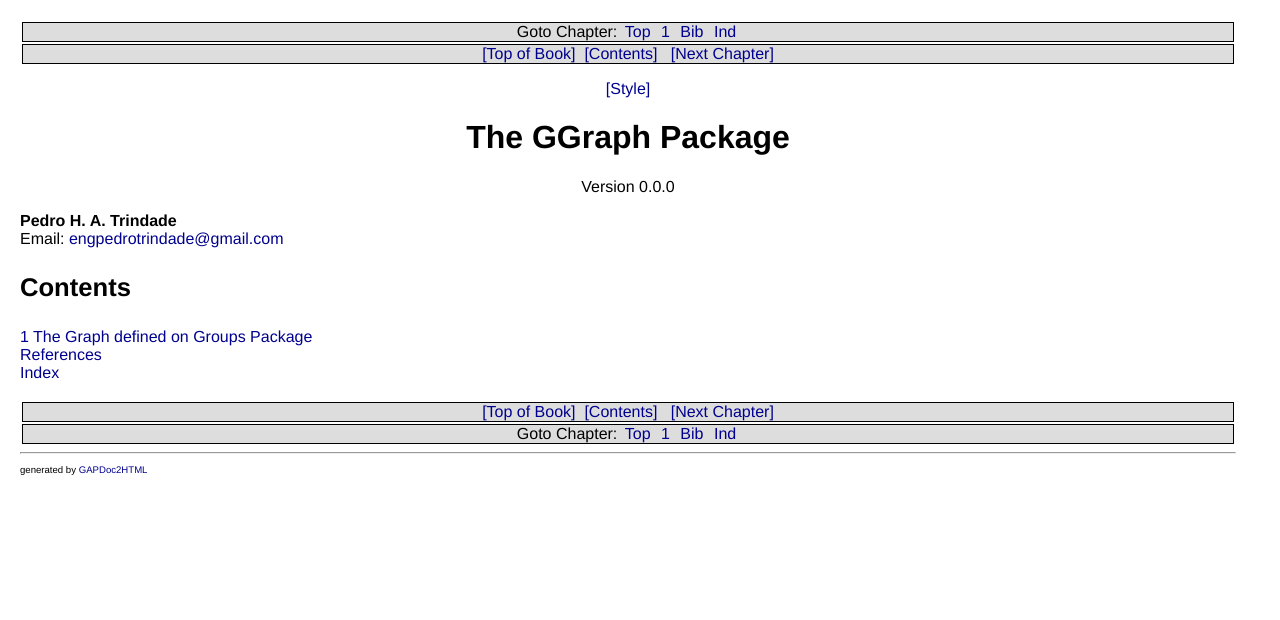
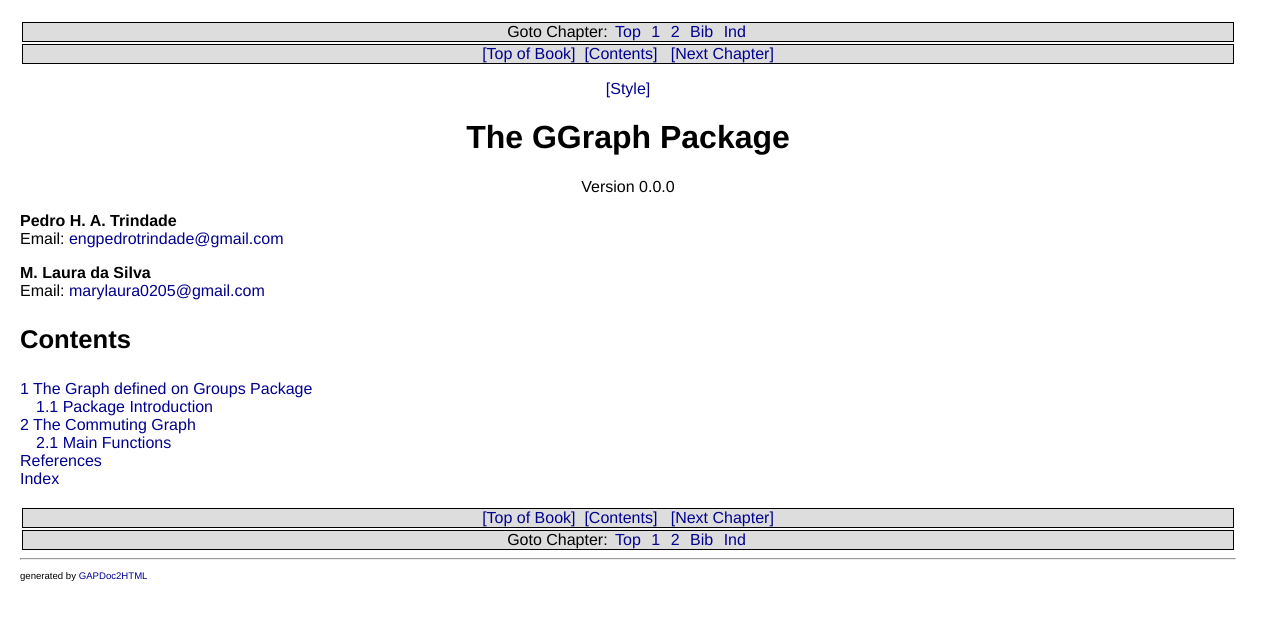
Before and after one commit to pedrotrin13334/GGraph, a Jekyll site: the page doc/chap0.html, which Jekyll copies as it is, in a window 1280 px wide. Shown: the top 620 px of the page. Built offline with Jekyll 4.4.1, drawn with Linux system fonts in a browser that asks for light colours.

Commit message:
[Added initial Commutative Graph Documentation]
    - Added an initial attempt of documenting the functions declared
      for the commutative graph implementation.

```diff
--- a/doc/chap0.html
+++ b/doc/chap0.html
@@ -15,7 +15,7 @@
 <body class="chap0"  onload="jscontent()">
 
 
-<div class="chlinktop"><span class="chlink1">Goto Chapter: </span><a href="chap0.html">Top</a>  <a href="chap1.html">1</a>  <a href="chapBib.html">Bib</a>  <a href="chapInd.html">Ind</a>  </div>
+<div class="chlinktop"><span class="chlink1">Goto Chapter: </span><a href="chap0.html">Top</a>  <a href="chap1.html">1</a>  <a href="chap2.html">2</a>  <a href="chapBib.html">Bib</a>  <a href="chapInd.html">Ind</a>  </div>
 
 <div class="chlinkprevnexttop">&nbsp;<a href="chap0.html">[Top of Book]</a>&nbsp;  <a href="chap0.html#contents">[Contents]</a>&nbsp;  &nbsp;<a href="chap1.html">[Next Chapter]</a>&nbsp;  </div>
 
@@ -32,6 +32,10 @@
 
   </b>
 <br />Email: <span class="URL"><a href="mailto:engpedrotrindade@gmail.com">engpedrotrindade@gmail.com</a></span>
+</p><p><b>M. Laura da Silva
+
+  </b>
+<br />Email: <span class="URL"><a href="mailto:marylaura0205@gmail.com">marylaura0205@gmail.com</a></span>
 </p>
 
 <p><a id="s0ss1" name="s0ss1"></a></p>
@@ -40,6 +44,21 @@
 <h3>Contents<a id="contents" name="contents"></a></h3>
 
 <div class="ContChap"><a href="chap1.html#s0ss0">1 <span class="Heading">The Graph defined on Groups Package</span></a>
+<div class="ContSect"><span class="tocline"><span class="nocss">&nbsp;</span><a href="chap1.html#s1ss0">1.1 <span class="Heading">Package Introduction</span></a>
+</span>
+</div>
+</div>
+<div class="ContChap"><a href="chap2.html#s0ss0">2 <span class="Heading">The Commuting Graph</span></a>
+<div class="ContSect"><span class="tocline"><span class="nocss">&nbsp;</span><a href="chap2.html#s1ss0">2.1 <span class="Heading">Main Functions</span></a>
+</span>
+<div class="ContSSBlock">
+<span class="ContSS"><br /><span class="nocss">&nbsp;&nbsp;</span><a href="chap2.html#s1ss1">2.1-1 CommDegree</a></span>
+<span class="ContSS"><br /><span class="nocss">&nbsp;&nbsp;</span><a href="chap2.html#s1ss2">2.1-2 MaxAbelianSubgroup</a></span>
+<span class="ContSS"><br /><span class="nocss">&nbsp;&nbsp;</span><a href="chap2.html#s1ss3">2.1-3 CommDegreeGroupFind</a></span>
+<span class="ContSS"><br /><span class="nocss">&nbsp;&nbsp;</span><a href="chap2.html#s1ss4">2.1-4 PrimeCommDegreeGroupFind</a></span>
+<span class="ContSS"><br /><span class="nocss">&nbsp;&nbsp;</span><a href="chap2.html#s1ss5">2.1-5 NilpotentCommDegreeGroupFind</a></span>
+<span class="ContSS"><br /><span class="nocss">&nbsp;&nbsp;</span><a href="chap2.html#s1ss6">2.1-6 NilpotentPrimeCommDegreeGroupFind</a></span>
+</div></div>
 </div>
 <div class="ContChap"><a href="chapBib.html"><span class="Heading">References</span></a></div>
 <div class="ContChap"><a href="chapInd.html"><span class="Heading">Index</span></a></div>
@@ -49,7 +68,7 @@
 <div class="chlinkprevnextbot">&nbsp;<a href="chap0.html">[Top of Book]</a>&nbsp;  <a href="chap0.html#contents">[Contents]</a>&nbsp;  &nbsp;<a href="chap1.html">[Next Chapter]</a>&nbsp;  </div>
 
 
-<div class="chlinkbot"><span class="chlink1">Goto Chapter: </span><a href="chap0.html">Top</a>  <a href="chap1.html">1</a>  <a href="chapBib.html">Bib</a>  <a href="chapInd.html">Ind</a>  </div>
+<div class="chlinkbot"><span class="chlink1">Goto Chapter: </span><a href="chap0.html">Top</a>  <a href="chap1.html">1</a>  <a href="chap2.html">2</a>  <a href="chapBib.html">Bib</a>  <a href="chapInd.html">Ind</a>  </div>
 
 <hr />
 <p class="foot">generated by <a href="http://www.math.rwth-aachen.de/~Frank.Luebeck/GAPDoc">GAPDoc2HTML</a></p>
```
Also changed, not shown: doc/chap1.html (+16 -7 lines), doc/chap2.html (added, +96 -0 lines), doc/chapBib.html (+4 -4 lines), doc/chapInd.html (+10 -3 lines).
